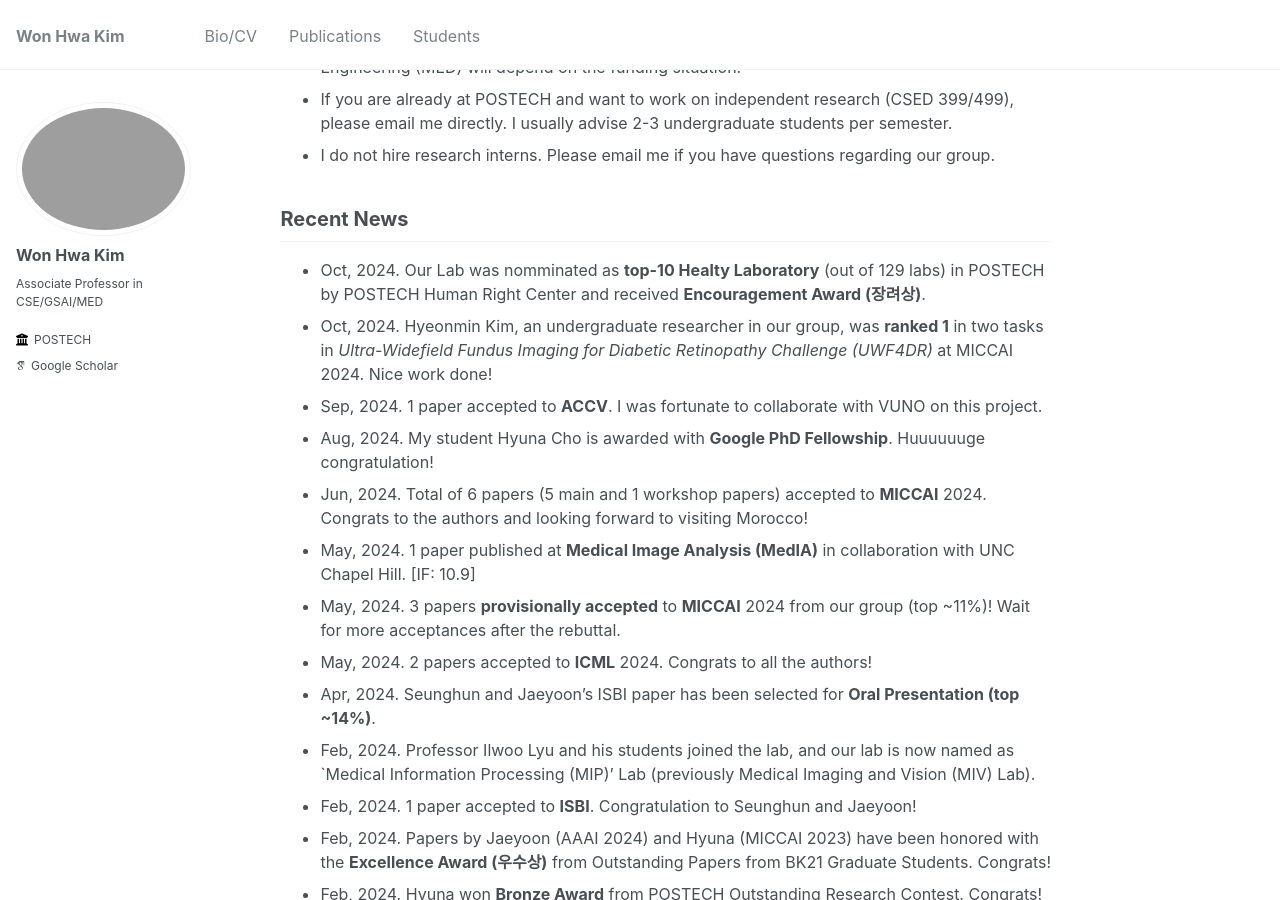
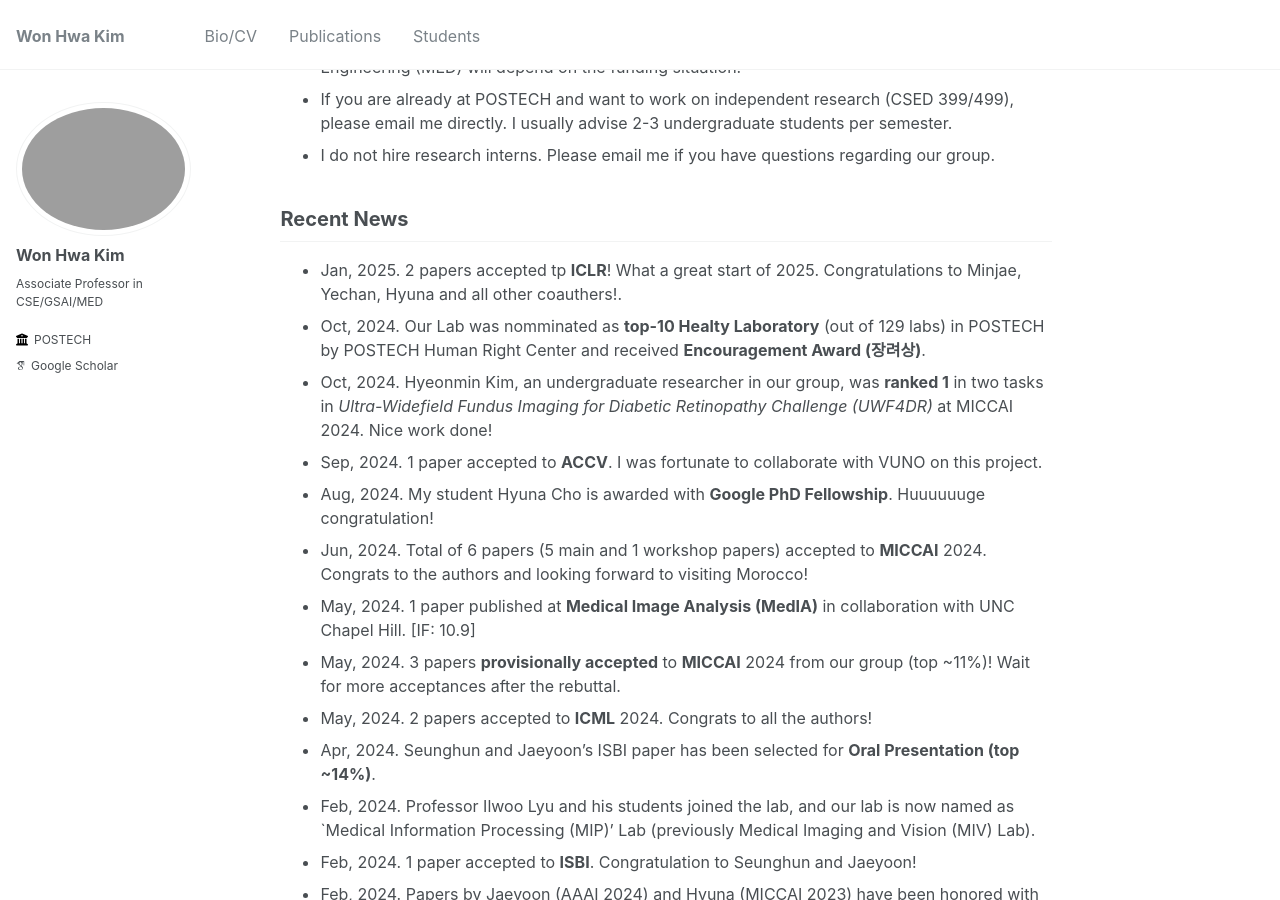
Before and after one commit to wwplato/wwplato.github.io, a Jekyll site: the page built from _pages/about.md, in a window 1280 px wide and 900 px high, scrolled down 620 px. Built offline with Jekyll 4.4.1, drawn with Linux system fonts in a browser that asks for light colours; some web fonts are replaced.

Commit message:
Update about.md

```diff
--- a/_pages/about.md
+++ b/_pages/about.md
@@ -32,6 +32,7 @@ I am always looking for highly **self-motivated** students with long term goals.
 
 Recent News
 -----
+* Jan, 2025. 2 papers accepted tp **ICLR**! What a great start of 2025. Congratulations to Minjae, Yechan, Hyuna and all other coauthers!.
 * Oct, 2024. Our Lab was nomminated as **top-10 Healty Laboratory** (out of 129 labs) in POSTECH by POSTECH Human Right Center and received **Encouragement Award (장려상)**.
 * Oct, 2024. Hyeonmin Kim, an undergraduate researcher in our group, was **ranked 1** in two tasks in *Ultra-Widefield Fundus Imaging for Diabetic Retinopathy Challenge (UWF4DR)* at MICCAI 2024. Nice work done!
 * Sep, 2024. 1 paper accepted to **ACCV**. I was fortunate to collaborate with VUNO on this project.
```
